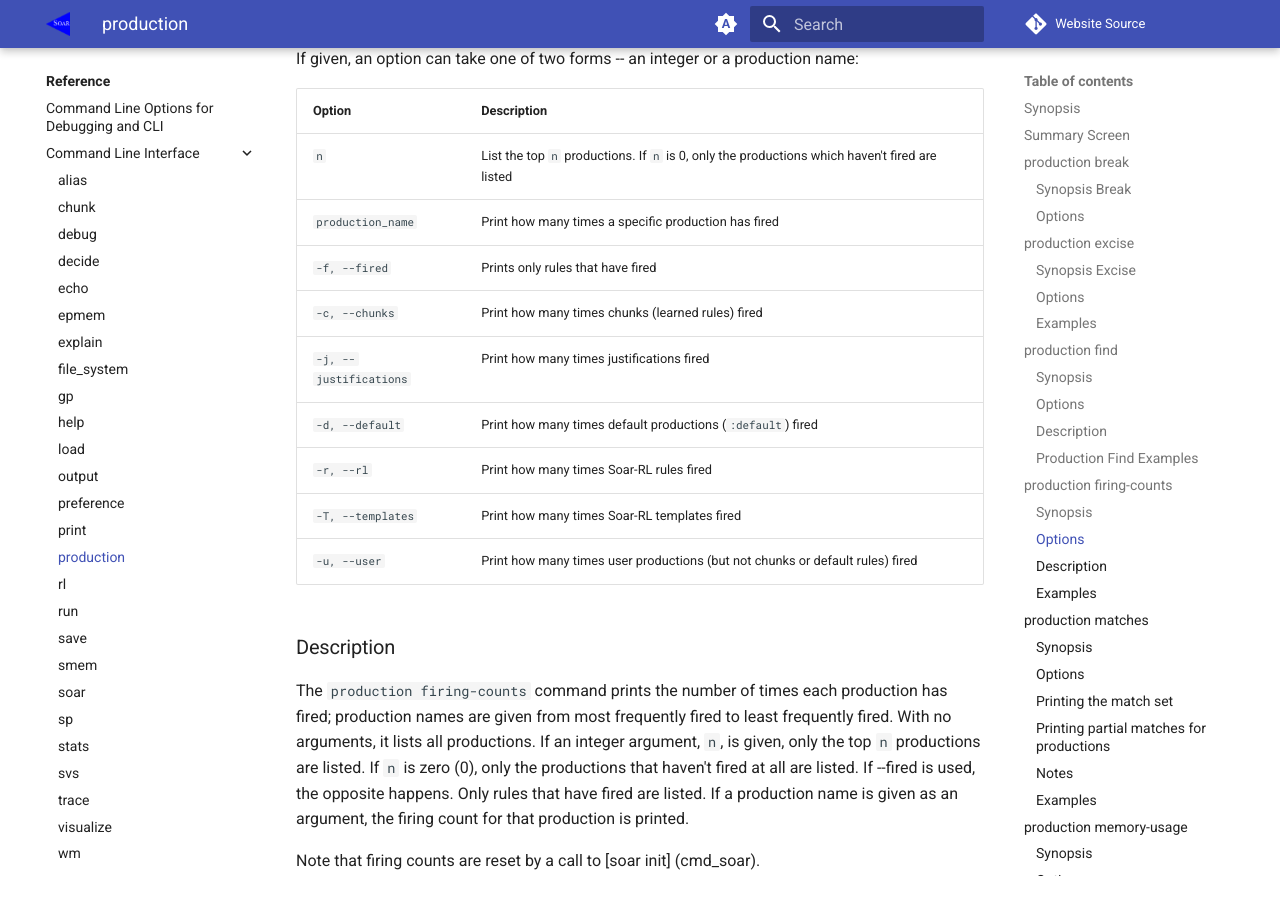
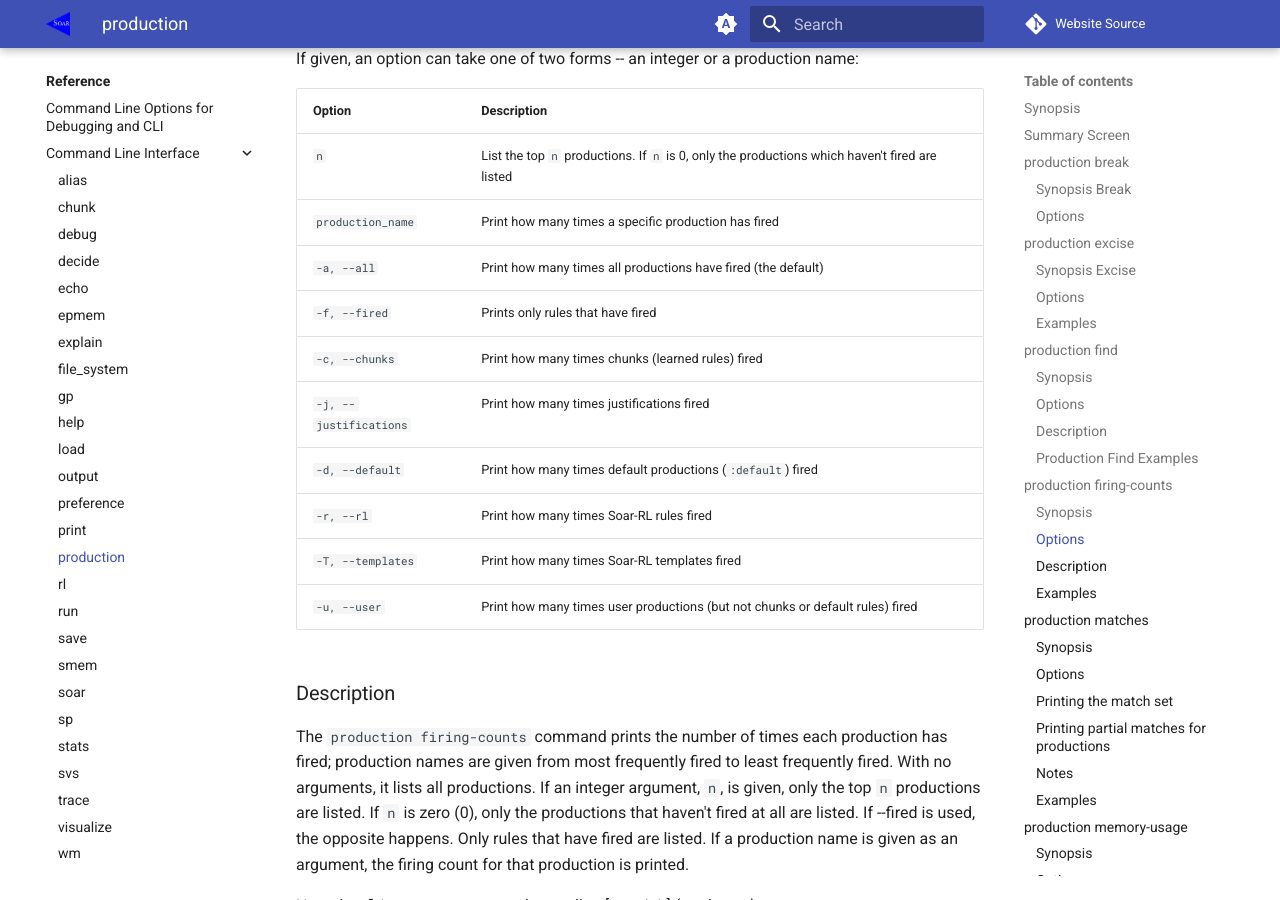
Before and after one commit to SoarGroup/SoarGroup.github.io, an MkDocs documentation site: the page built from docs/reference/cli/cmd_production.md, in a window 1280 px wide and 900 px high, scrolled down 5261 px. Built offline with MkDocs 1.6.1 and Material for MkDocs 9.7.7, drawn with Linux system fonts in a browser that asks for light colours; comment, search, counter and statistics services are not loaded.

Commit message:
document fc -a

```diff
--- a/docs/reference/cli/cmd_production.md
+++ b/docs/reference/cli/cmd_production.md
@@ -224,6 +224,7 @@ If given, an option can take one of two forms -- an integer or a production name
 | :--------------------- | :--------------------------------------------------------------------------------------------- |
 | `n`                    | List the top `n` productions. If `n` is 0, only the productions which haven't fired are listed |
 | `production_name`     | Print how many times a specific production has fired                                           |
+| `-a, --all`            | Print how many times all productions have fired (the default)                                  |
 | `-f, --fired`          | Prints only rules that have fired                                                              |
 | `-c, --chunks`         | Print how many times chunks (learned rules) fired                                              |
 | `-j, --justifications` | Print how many times justifications fired                                                      |
```
